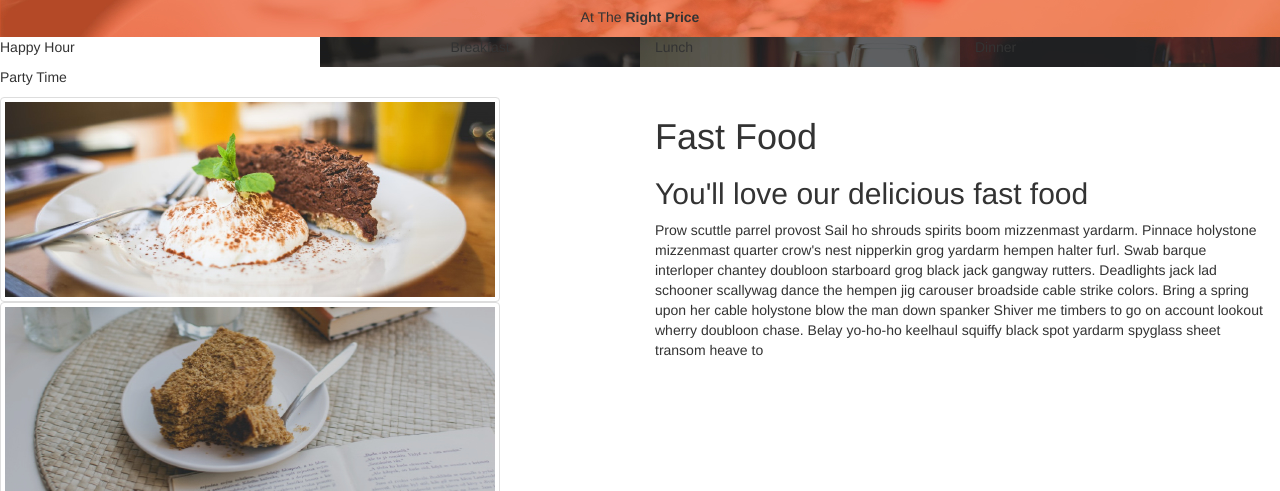
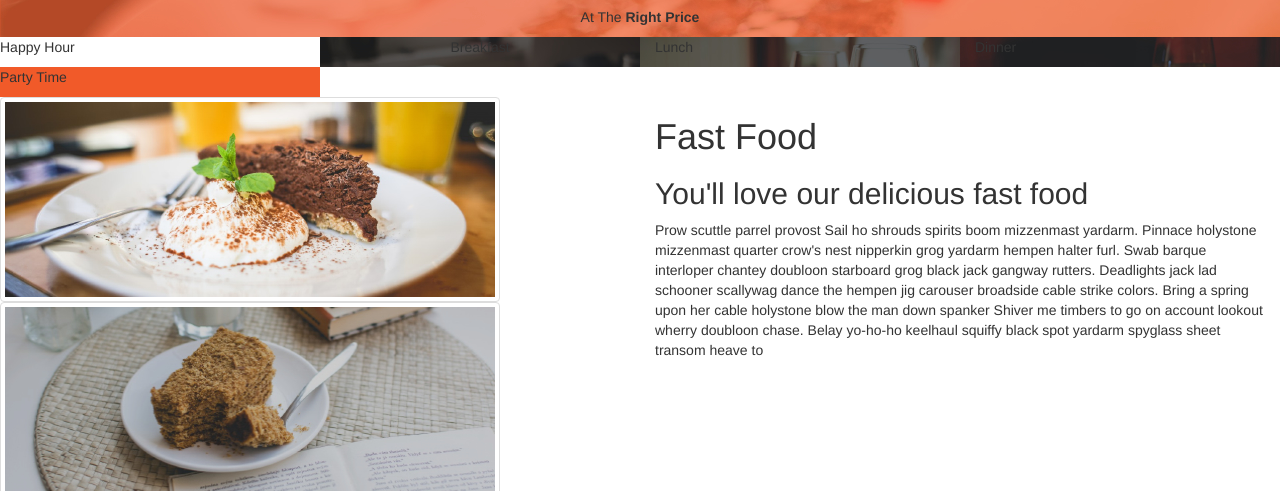
Before and after one commit to arnoldketo/anita-kitchen, a plain HTML site: page index.html in a window 1280 px wide. Shown: the part 309-800 px from the top of the page. Drawn offline with Linux system fonts and the light colour scheme.

Commit message:
add background to part time

```diff
--- a/css/styles.css
+++ b/css/styles.css
@@ -25,3 +25,7 @@
   background-color: #F15A29;
 
 }
+
+#party {
+  background-color:  #F15A29;
+}
--- a/index.html
+++ b/index.html
@@ -28,7 +28,7 @@
           <div class="row">
             <p>Happy Hour </p>
           </div>
-          <div class="row">
+          <div class="row" id="party">
             <p>Party Time</p>
           </div>
         </div>
```
